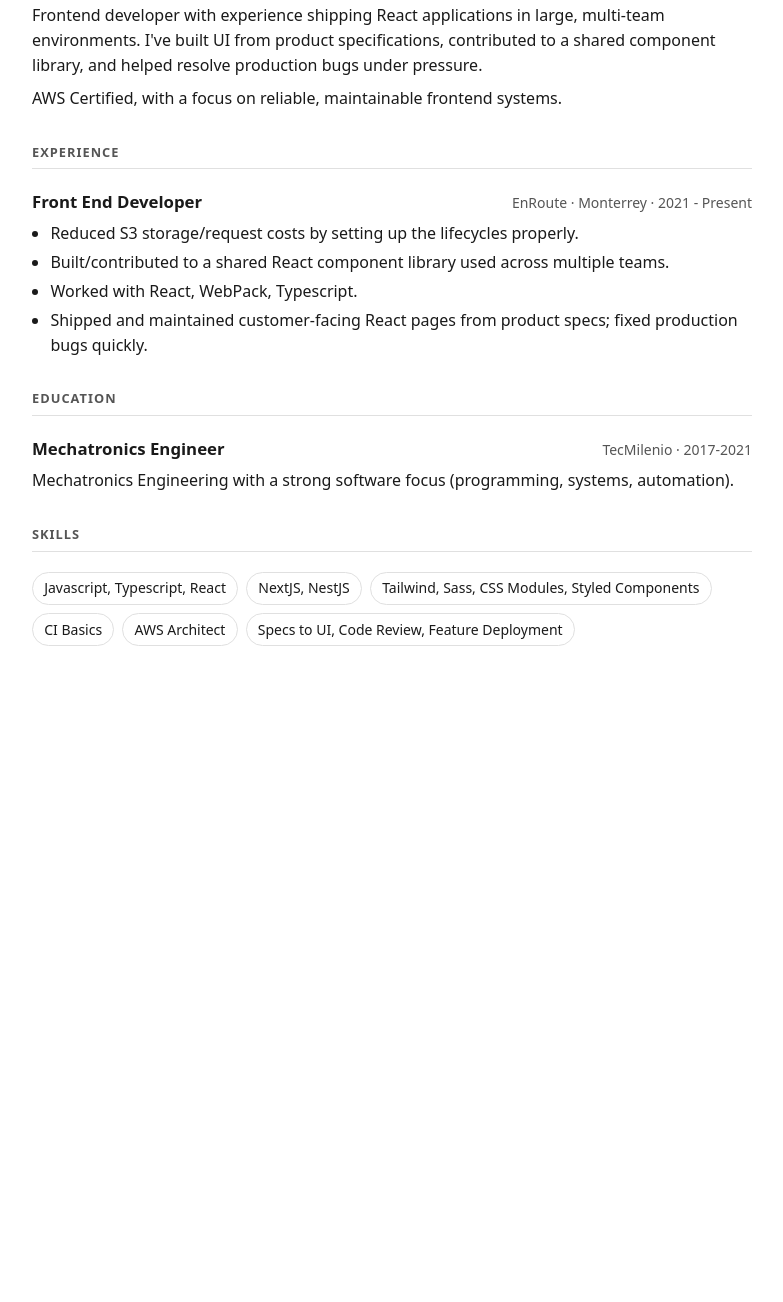
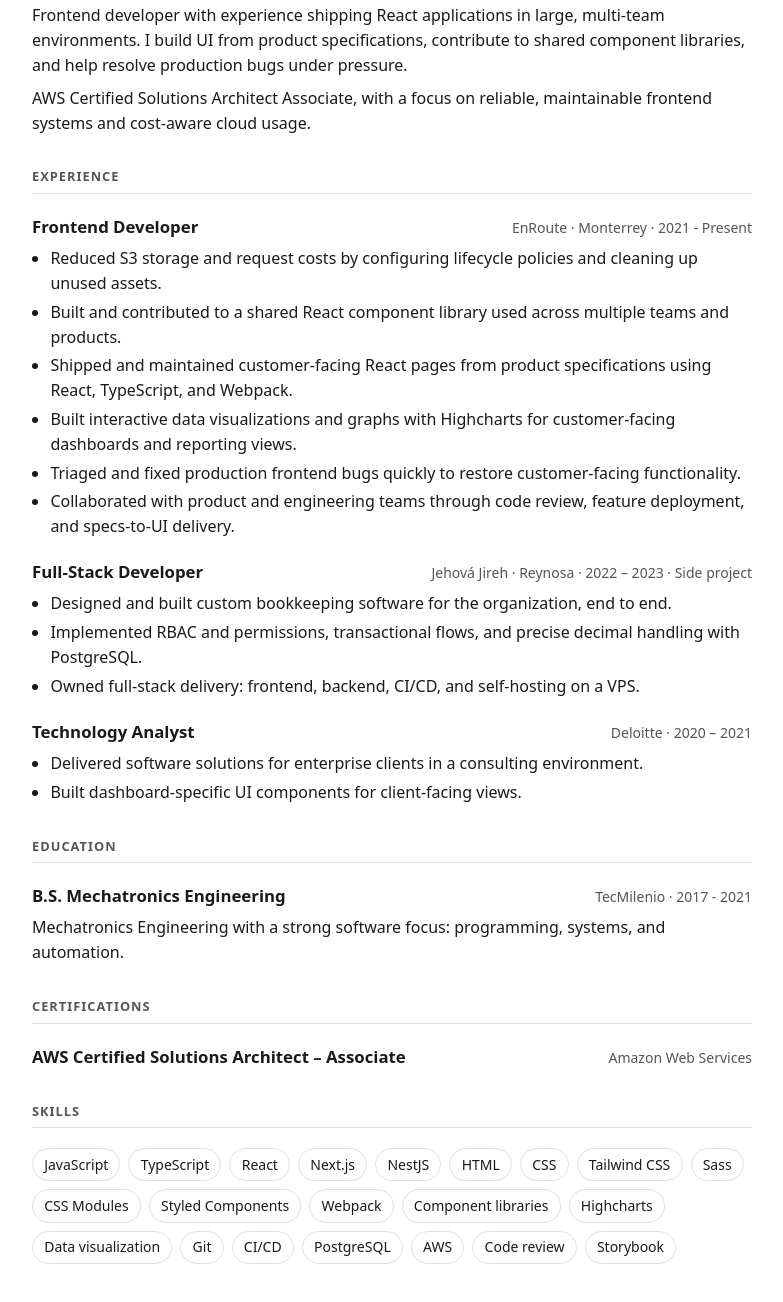
Before and after one commit to mikolertesx/mikolertesx-curriculum, a plain HTML site: page index.html in a window 1280 px wide. Shown: the part 252-1554 px from the top of the page, without its empty margins (248-1031 px from the left). Before the commit the page ends 962 px from the top, so only its background shows below. Drawn offline with Linux system fonts and the light colour scheme.

Commit message:
Update portfolio for July 9th achivements

```diff
--- a/index.html
+++ b/index.html
@@ -4,7 +4,11 @@
 <head>
   <meta charset="UTF-8">
   <meta name="viewport" content="width=device-width, initial-scale=1.0">
-  <title>Miguel — Curriculum</title>
+  <meta
+    name="description"
+    content="Miguel Angel Guerrero Salinas — Frontend Developer. React, TypeScript, component libraries, and AWS Certified Solutions Architect Associate."
+  >
+  <title>Miguel Angel Guerrero Salinas — Frontend Developer</title>
   <link rel="stylesheet" href="styles.css">
 </head>
 
@@ -20,7 +24,7 @@
       >
       <div class="header-text">
         <h1 class="name">Miguel Angel Guerrero Salinas</h1>
-        <p class="title"> Frontend Developer | AWS Solutions Architect Associate</p>
+        <p class="title">Frontend Developer · AWS Certified Solutions Architect Associate</p>
         <ul class="contact">
           <li><a href="mailto:miguel-guerrero-business@proton.me">miguel-guerrero-business@proton.me</a></li>
           <li><a href="https://www.linkedin.com/in/miguel-angel-guerrero-salinas-15aa76185/">LinkedIn</a></li>
@@ -34,11 +38,13 @@
       <section class="section">
         <h2>Summary</h2>
         <p>
-          Frontend developer with experience shipping React applications in large, multi-team environments. I've built
-          UI from product specifications, contributed to a shared component library, and helped resolve production bugs
-          under pressure.</p>
+          Frontend developer with experience shipping React applications in large, multi-team
+          environments. I build UI from product specifications, contribute to shared component
+          libraries, and help resolve production bugs under pressure.
+        </p>
         <p>
-          AWS Certified, with a focus on reliable, maintainable frontend systems.
+          AWS Certified Solutions Architect Associate, with a focus on reliable, maintainable
+          frontend systems and cost-aware cloud usage.
         </p>
       </section>
 
@@ -47,14 +53,68 @@
 
         <article class="entry">
           <div class="entry-header">
-            <h3>Front End Developer</h3>
+            <h3>Frontend Developer</h3>
             <span class="meta">EnRoute · Monterrey · 2021 - Present</span>
           </div>
           <ul>
-            <li>Reduced S3 storage/request costs by setting up the lifecycles properly.</li>
-            <li>Built/contributed to a shared React component library used across multiple teams.</li>
-            <li>Worked with React, WebPack, Typescript.</li>
-            <li>Shipped and maintained customer-facing React pages from product specs; fixed production bugs quickly.</li>
+            <li>
+              Reduced S3 storage and request costs by configuring lifecycle policies and cleaning
+              up unused assets.
+            </li>
+            <li>
+              Built and contributed to a shared React component library used across multiple teams
+              and products.
+            </li>
+            <li>
+              Shipped and maintained customer-facing React pages from product specifications using
+              React, TypeScript, and Webpack.
+            </li>
+            <li>
+              Built interactive data visualizations and graphs with Highcharts for customer-facing
+              dashboards and reporting views.
+            </li>
+            <li>
+              Triaged and fixed production frontend bugs quickly to restore customer-facing
+              functionality.
+            </li>
+            <li>
+              Collaborated with product and engineering teams through code review, feature
+              deployment, and specs-to-UI delivery.
+            </li>
+          </ul>
+        </article>
+
+        <article class="entry">
+          <div class="entry-header">
+            <h3>Full-Stack Developer</h3>
+            <span class="meta">Jehová Jireh · Reynosa · 2022 – 2023 · Side project</span>
+          </div>
+          <ul>
+            <li>
+              Designed and built custom bookkeeping software for the organization, end to end.
+            </li>
+            <li>
+              Implemented RBAC and permissions, transactional flows, and precise decimal handling
+              with PostgreSQL.
+            </li>
+            <li>
+              Owned full-stack delivery: frontend, backend, CI/CD, and self-hosting on a VPS.
+            </li>
+          </ul>
+        </article>
+
+        <article class="entry">
+          <div class="entry-header">
+            <h3>Technology Analyst</h3>
+            <span class="meta">Deloitte · 2020 – 2021</span>
+          </div>
+          <ul>
+            <li>
+              Delivered software solutions for enterprise clients in a consulting environment.
+            </li>
+            <li>
+              Built dashboard-specific UI components for client-facing views.
+            </li>
           </ul>
         </article>
       </section>
@@ -64,22 +124,51 @@
 
         <article class="entry">
           <div class="entry-header">
-            <h3>Mechatronics Engineer</h3>
-            <span class="meta">TecMilenio · 2017-2021</span>
+            <h3>B.S. Mechatronics Engineering</h3>
+            <span class="meta">TecMilenio · 2017 - 2021</span>
           </div>
-          <p>Mechatronics Engineering with a strong software focus (programming, systems, automation).</p>
+          <p>
+            Mechatronics Engineering with a strong software focus: programming, systems, and
+            automation.
+          </p>
+        </article>
+      </section>
+
+      <section class="section">
+        <h2>Certifications</h2>
+
+        <article class="entry">
+          <div class="entry-header">
+            <h3>AWS Certified Solutions Architect – Associate</h3>
+            <span class="meta">Amazon Web Services</span>
+          </div>
         </article>
       </section>
 
       <section class="section">
         <h2>Skills</h2>
         <ul class="skills">
-          <li>Javascript, Typescript, React</li>
-          <li>NextJS, NestJS</li>
-          <li>Tailwind, Sass, CSS Modules, Styled Components</li>
-          <li>CI Basics</li>
-          <li>AWS Architect</li>
-          <li>Specs to UI, Code Review, Feature Deployment</li>
+          <li>JavaScript</li>
+          <li>TypeScript</li>
+          <li>React</li>
+          <li>Next.js</li>
+          <li>NestJS</li>
+          <li>HTML</li>
+          <li>CSS</li>
+          <li>Tailwind CSS</li>
+          <li>Sass</li>
+          <li>CSS Modules</li>
+          <li>Styled Components</li>
+          <li>Webpack</li>
+          <li>Component libraries</li>
+          <li>Highcharts</li>
+          <li>Data visualization</li>
+          <li>Git</li>
+          <li>CI/CD</li>
+          <li>PostgreSQL</li>
+          <li>AWS</li>
+          <li>Code review</li>
+          <li>Storybook</li>
         </ul>
       </section>
     </main>
--- a/styles.css
+++ b/styles.css
@@ -119,7 +119,11 @@ a:hover {
 
 .section p {
   color: var(--text);
-  margin-bottom: 8px;
+  margin-bottom: 0.5rem;
+}
+
+.section p:last-child {
+  margin-bottom: 0;
 }
 
 /* Entries */
@@ -188,4 +192,9 @@ a:hover {
     color: inherit;
     text-decoration: none;
   }
+
+  .portrait {
+    print-color-adjust: exact;
+    -webkit-print-color-adjust: exact;
+  }
 }
```
